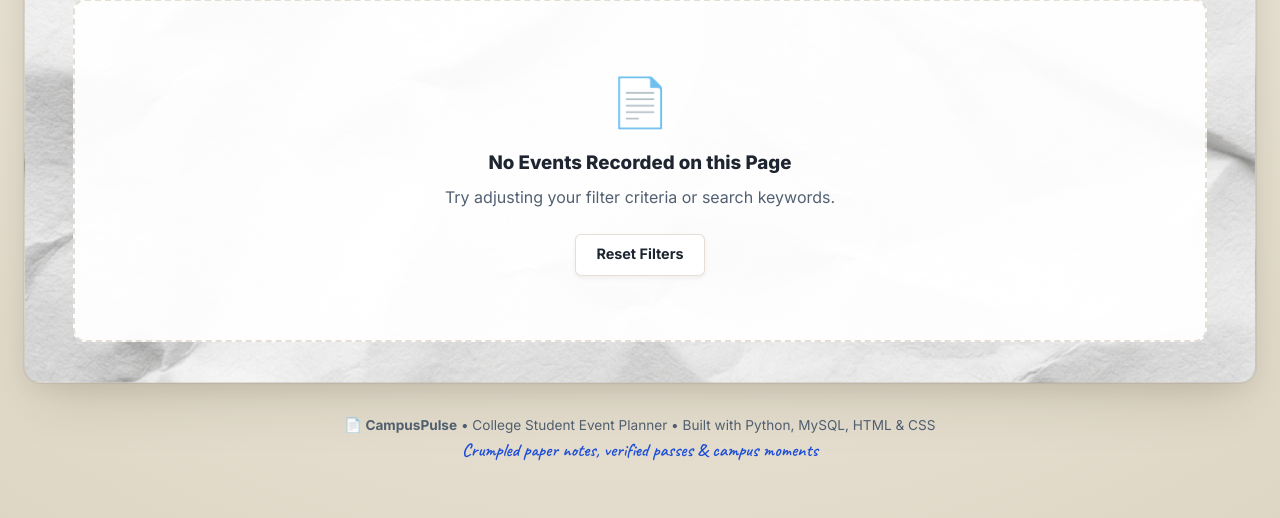
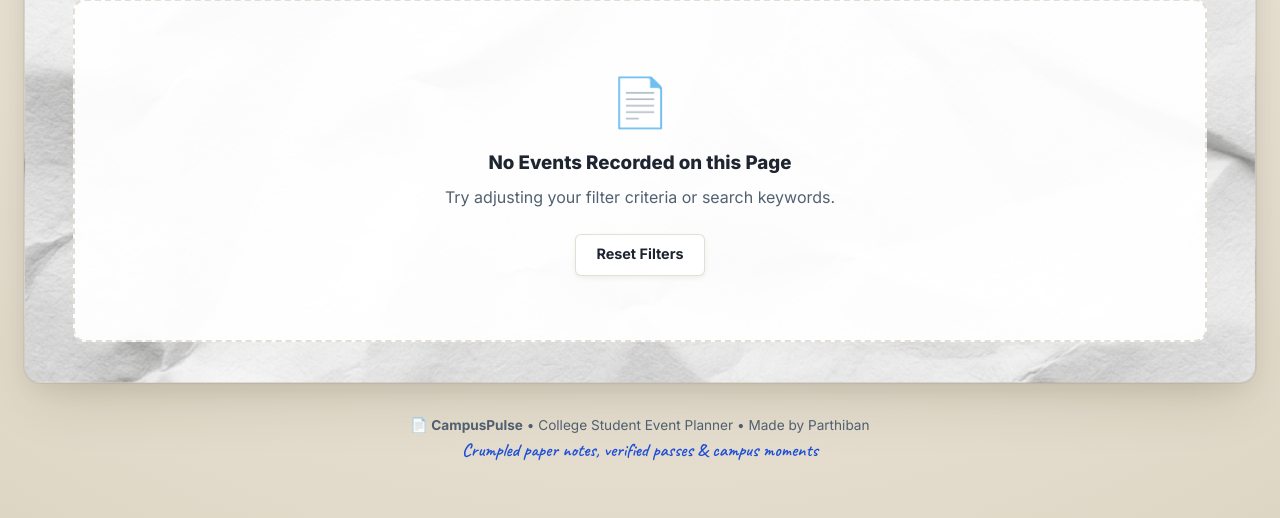
Before and after one commit to Parthiban-codex/College-event-portal, a Flask app: page / in a window 1280 px wide. Shown: the part 605-1123 px from the top of the page. Run offline with Flask 3, Linux system fonts and the light colour scheme; the visitor is signed in with stand-in values (Sample User, id 1); data that the repository does not hold is empty.

Commit message:
first touch

```diff
--- a/app.py
+++ b/app.py
@@ -20,7 +20,6 @@ from database import get_db_connection, init_db, ensure_upload_dirs
 app = Flask(__name__)
 app.config.from_object(Config)
 
-# Ensure upload directories exist
 ensure_upload_dirs()
 
 def allowed_file(filename):
--- a/templates/base.html
+++ b/templates/base.html
@@ -5,27 +5,25 @@
     <meta name="viewport" content="width=device-width, initial-scale=1.0">
     <title>{% block title %}CampusPulse | College Student Event Planner{% endblock %}</title>
 
-    <!-- Google Fonts for Modern Typography & Handwritten Accents -->
+
     <link rel="preconnect" href="https://fonts.googleapis.com">
     <link rel="preconnect" href="https://fonts.gstatic.com" crossorigin>
     <link href="https://fonts.googleapis.com/css2?family=Caveat:wght@600;700&family=Inter:wght@400;500;600;700;800&family=JetBrains+Mono:wght@500;700&display=swap" rel="stylesheet">
 
-    <!-- Crumpled Paper Design System Stylesheet -->
+
     <link rel="stylesheet" href="{{ url_for('static', filename='css/style.css') }}">
 
     {% block extra_head %}{% endblock %}
 </head>
 <body>
 
-    <!-- Floating Crumpled Paper Navigation Ribbon -->
+
     <header class="desk-ruler-nav paper-nav">
         <a href="{{ url_for('index') }}" class="nav-brand">
             <span class="brand-notebook-icon">📄</span>
             <span class="brand-pen-logo">Campus<span>Pulse</span></span>
             <span class="hand-note" style="font-size: 1.1rem; color: var(--ink-pencil); margin-left: 4px;">~ Event Ledger</span>
         </a>
-
-        <!-- Navigation Tabs -->
         <nav>
             <ul class="nav-links">
                 <li>
@@ -60,7 +58,7 @@
             </ul>
         </nav>
 
-        <!-- Theme Switcher & User Status -->
+
         <div style="display: flex; align-items: center; gap: 0.8rem;">
             <!-- Day Paper / Night Kraft Paper Mode Switch -->
             <button id="deskLampToggle" class="desk-lamp-btn" type="button" title="Toggle Day Paper / Night Kraft Paper">
@@ -83,16 +81,9 @@
             {% endif %}
         </div>
     </header>
-
-    <!-- Main Crumpled Paper Workspace -->
     <main class="desk-workspace paper-workspace">
-        <!-- The Crumpled Paper Sheet Canvas -->
         <div class="notebook-container paper-sheet">
-
-            <!-- Clean Page Body (No Spiral Spine, Spacious & Clean) -->
             <div class="notebook-page paper-content">
-
-                <!-- Flash Alerts styled like pinned notes -->
                 {% with messages = get_flashed_messages(with_categories=true) %}
                     {% if messages %}
                         {% for category, message in messages %}
@@ -104,20 +95,18 @@
                     {% endif %}
                 {% endwith %}
 
-                <!-- Content from Child Template -->
                 {% block content %}{% endblock %}
 
             </div>
         </div>
 
-        <!-- Clean Paper Watermark Footer -->
+
         <footer style="text-align: center; margin-top: 2rem; color: var(--ink-pencil); font-size: 0.85rem;">
-            <p>📄 <strong>CampusPulse</strong> • College Student Event Planner • Built with Python, MySQL, HTML & CSS</p>
+            <p>📄 <strong>CampusPulse</strong> • College Student Event Planner • Made by Parthiban</p>
             <p class="hand-note" style="margin-top: 0.3rem; font-size: 1.15rem;">Crumpled paper notes, verified passes & campus moments</p>
         </footer>
     </main>
 
-    <!-- Vanilla JS for Paper Mode & Interactions -->
     <script src="{{ url_for('static', filename='js/main.js') }}"></script>
     {% block extra_scripts %}{% endblock %}
 
--- a/templates/calendar.html
+++ b/templates/calendar.html
@@ -3,7 +3,6 @@
 {% block title %}Campus Event Calendar | CampusPulse{% endblock %}
 
 {% block extra_head %}
-<!-- FullCalendar 6 -->
 <link href="https://cdn.jsdelivr.net/npm/fullcalendar@6.1.11/index.global.min.css" rel="stylesheet">
 <script src="https://cdn.jsdelivr.net/npm/fullcalendar@6.1.11/index.global.min.js"></script>
 
@@ -71,8 +70,6 @@
         </a>
     </div>
 </div>
-
-<!-- Desk Highlighter Color Legend -->
 <div style="background: var(--paper-card); border: 1px solid var(--card-border); border-radius: var(--radius-md); padding: 1rem 1.4rem; margin-bottom: 1.5rem; display: flex; flex-wrap: wrap; gap: 1.2rem; align-items: center; font-size: 0.85rem; font-weight: 700;">
     <span style="color: var(--ink-pencil); text-transform: uppercase; font-size: 0.75rem;">Marker Legend:</span>
     <span style="display: inline-flex; align-items: center; gap: 0.35rem;"><span style="width: 12px; height: 12px; border-radius: 50%; background: #2563eb;"></span> Hackathons</span>
@@ -81,8 +78,6 @@
     <span style="display: inline-flex; align-items: center; gap: 0.35rem;"><span style="width: 12px; height: 12px; border-radius: 50%; background: #d97706;"></span> Robotics</span>
     <span style="display: inline-flex; align-items: center; gap: 0.35rem;"><span style="width: 12px; height: 12px; border-radius: 50%; background: #10b981;"></span> Gaming & Esports</span>
 </div>
-
-<!-- FullCalendar Container inside the Notebook -->
 <div style="background: var(--paper-card); border: 1px solid var(--card-border); border-radius: var(--radius-md); padding: 1.8rem; box-shadow: 0 6px 16px rgba(0,0,0,0.06);">
     <div id="desk-calendar-view"></div>
 </div>
--- a/templates/certificate.html
+++ b/templates/certificate.html
@@ -38,10 +38,8 @@
     </button>
 </div>
 
-<!-- Parchment Paper Certificate Frame -->
 <div class="cert-frame" style="background: var(--ticket-bg); border: 8px double var(--ticket-edge); border-radius: 12px; padding: 3rem 2rem; text-align: center; box-shadow: 0 15px 35px rgba(0,0,0,0.15); max-width: 820px; margin: 0 auto; position: relative;">
 
-    <!-- Top Seal -->
     <div style="margin-bottom: 1rem;">
         <span class="rubber-stamp stamp-verified" style="font-size: 0.85rem; letter-spacing: 2px;">
             COLLEGE CREDENTIAL • VERIFIED ATTENDEE
@@ -54,8 +52,6 @@
     <p class="hand-note" style="font-size: 1.4rem; color: var(--ink-pencil); margin-bottom: 1.5rem;">
         This official document certifies that
     </p>
-
-    <!-- Student Name -->
     <div style="font-size: 2rem; font-weight: 800; color: var(--ink-pen-blue); border-bottom: 2px solid var(--ticket-edge); display: inline-block; padding-bottom: 0.3rem; margin-bottom: 1rem; font-family: serif;">
         {{ cert.student_name }}
     </div>
@@ -69,8 +65,6 @@
         <strong style="font-size: 1.35rem; color: var(--ink-black); display: inline-block; margin-top: 6px;">{{ cert.event_title }}</strong><br>
         <span style="font-size: 0.9rem; color: var(--ink-pencil);">({{ cert.event_category }})</span>
     </p>
-
-    <!-- Bottom Signatures & Seal -->
     <div style="display: grid; grid-template-columns: repeat(3, 1fr); gap: 1rem; align-items: flex-end; margin-top: 3rem; padding-top: 1.5rem; border-top: 1px dashed var(--card-border);">
         <div>
             <p style="font-weight: 700; color: var(--ink-black);">{{ cert.event_date|datetimeformat('%B %d, %Y') }}</p>
--- a/templates/event_details.html
+++ b/templates/event_details.html
@@ -3,14 +3,11 @@
 {% block title %}{{ event.title }} | CampusPulse{% endblock %}
 
 {% block content %}
-<!-- Back to Events Link -->
 <div style="margin-bottom: 1.2rem;">
     <a href="{{ url_for('index') }}" class="hand-note" style="font-size: 1.25rem; color: var(--ink-pencil);">
         ← Back to Events
     </a>
 </div>
-
-<!-- Event Headline & Categories -->
 <div class="notebook-tabs-bar" style="border-bottom: 2px solid var(--card-border);">
     <div>
         <div style="display: flex; gap: 0.6rem; align-items: center; margin-bottom: 0.5rem; flex-wrap: wrap;">
```
Also changed, not shown: database.sql (+6 -7 lines).
